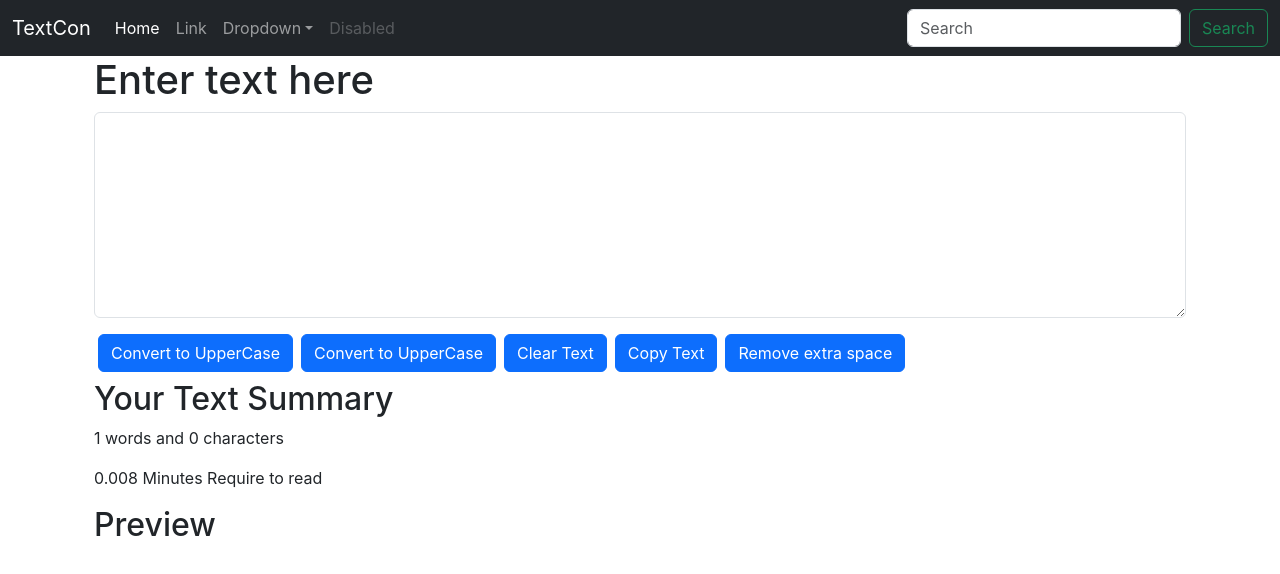
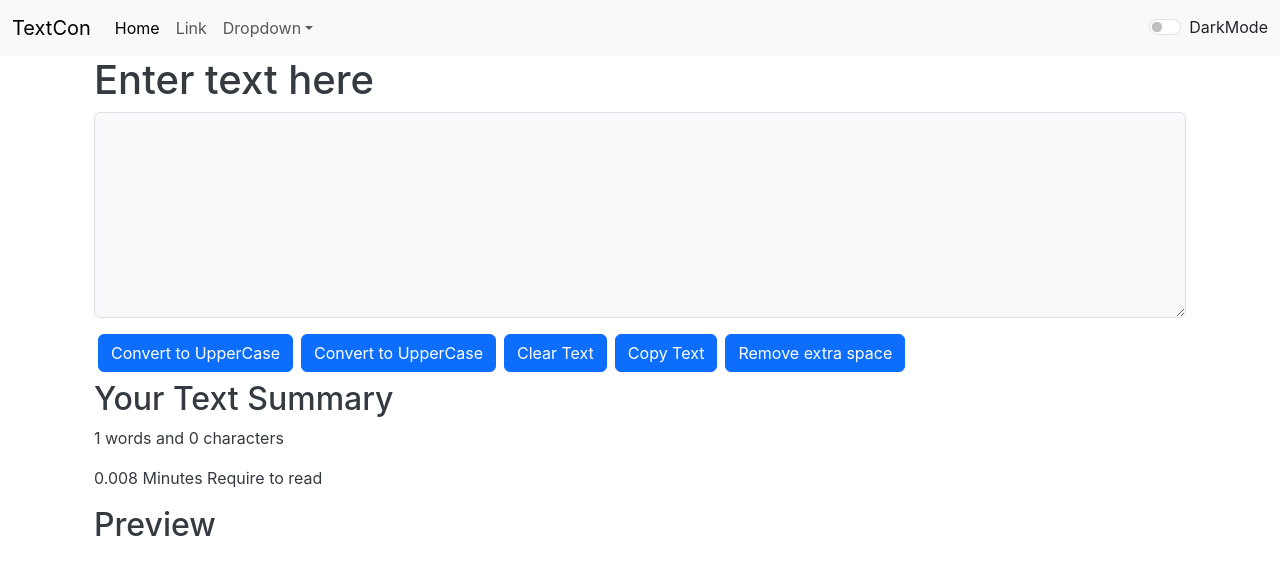
Before and after one commit to Rishabh7068/Textutil, a React (Create React App) app: page / in a window 1280 px wide. Shown: the top 574 px of the page. Built offline with nearby package versions, Linux system fonts and the light colour scheme.

Commit message:
Enable Dark Mode

```diff
--- a/src/App.js
+++ b/src/App.js
@@ -1,13 +1,25 @@
+import { useState } from 'react';
 import './App.css';
 import Header from './component/Header';
 import TextArea from './component/TextArea';
 
+
 function App() {
+  const [darkmode ,setDarkmode] = useState('light');
+  const toggleMode = () => {
+    if(darkmode === 'light'){
+      setDarkmode('dark');
+      document.body.style.backgroundColor ='#212529';
+    }else{
+      document.body.style.backgroundColor ='#f8f9fa';
+      setDarkmode('light');
+    }
+  }
   return (
     <>
-    <Header title = "TextCon"/>
+    <Header title = "TextCon" mode={darkmode}  togglemode={toggleMode}/>
     <div className="container">
-      <TextArea heading = "Enter text here"/>
+      <TextArea heading = "Enter text here" mode={darkmode}/>
     </div>
     </>
   );
--- a/src/component/Header.js
+++ b/src/component/Header.js
@@ -1,54 +1,104 @@
-import React from 'react'
-import PropTypes from 'prop-types'
+import React from "react";
+import PropTypes from "prop-types";
 
 export default function Header(props) {
+
   return (
     <>
-    <nav className="navbar navbar-expand-lg navbar-dark bg-dark">
+      <nav
+        className={`navbar navbar-expand-lg navbar-${props.mode} bg-${props.mode}`}
+      >
         <div className="container-fluid">
-    <a className="navbar-brand" href="/">{props.title}</a>
-    <button className="navbar-toggler" type="button" data-bs-toggle="collapse" data-bs-target="#navbarSupportedContent" aria-controls="navbarSupportedContent" aria-expanded="false" aria-label="Toggle navigation">
+          <a className="navbar-brand" href="/">
+            {props.title}
+          </a>
+          <button
+            className="navbar-toggler"
+            type="button"
+            data-bs-toggle="collapse"
+            data-bs-target="#navbarSupportedContent"
+            aria-controls="navbarSupportedContent"
+            aria-expanded="false"
+            aria-label="Toggle navigation"
+          >
             <span className="navbar-toggler-icon"></span>
           </button>
           <div className="collapse navbar-collapse" id="navbarSupportedContent">
             <ul className="navbar-nav me-auto mb-2 mb-lg-0">
               <li className="nav-item">
-          <a className="nav-link active" aria-current="page" href="/">Home</a>
+                <a className="nav-link active" aria-current="page" href="/">
+                  Home
+                </a>
               </li>
               <li className="nav-item">
-          <a className="nav-link" href="/">Link</a>
+                <a className="nav-link" href="/">
+                  Link
+                </a>
               </li>
               <li className="nav-item dropdown">
-          <a className="nav-link dropdown-toggle" href="/" role="button" data-bs-toggle="dropdown" aria-expanded="false">
+                <a
+                  className="nav-link dropdown-toggle"
+                  href="/"
+                  role="button"
+                  data-bs-toggle="dropdown"
+                  aria-expanded="false"
+                >
                   Dropdown
                 </a>
                 <ul className="dropdown-menu">
-            <li><a className="dropdown-item" href="/">Action</a></li>
-            <li><a className="dropdown-item" href="/">Another action</a></li>
-            <li><hr className="dropdown-divider"/></li>
-            <li><a className="dropdown-item" href="/">Something else here</a></li>
+                  <li>
+                    <a className="dropdown-item" href="/">
+                      Action
+                    </a>
+                  </li>
+                  <li>
+                    <a className="dropdown-item" href="/">
+                      Another action
+                    </a>
+                  </li>
+                  <li>
+                    <hr className="dropdown-divider" />
+                  </li>
+                  <li>
+                    <a className="dropdown-item" href="/">
+                      Something else here
+                    </a>
+                  </li>
                 </ul>
               </li>
-        <li className="nav-item">
-          <a className="nav-link disabled" aria-disabled="true">Disabled</a>
-        </li>
+              {/* <li className="nav-item">
+                <a className="nav-link disabled" aria-disabled="true">
+                  Disabled
+                </a>
+              </li> */}
             </ul>
-      <form className="d-flex" role="search">
+            {/* <form className="d-flex" role="search">
         <input className="form-control me-2" type="search" placeholder="Search" aria-label="Search"/>
         <button className="btn btn-outline-success" type="submit">Search</button>
-      </form>
+      </form> */}
+            <div className={`form-check form-switch text-${props.mode === 'light' ? 'dark' : 'light'}`} >
+              <input
+                class="form-check-input"
+                type="checkbox"
+                role="switch"
+                id="flexSwitchCheckDefault"
+                onClick={props.togglemode}
+              />
+              <label className="form-check-label" htmlFor="flexSwitchCheckDefault">
+                DarkMode
+              </label>
+            </div>
           </div>
         </div>
       </nav>
     </>
-  )
+  );
 }
 
-
 Header.prototype = {
-    title : PropTypes.string.isRequired
+  title: PropTypes.string.isRequired,
 };
 
 Header.defaultProps = {
-    title : "Send title Prop"
+  title: "Send title Prop",
 };
--- a/src/component/TextArea.js
+++ b/src/component/TextArea.js
@@ -37,17 +37,19 @@ export default function TextArea(props) {
   return (
     <>
     <div className="container">
-        <h1>{props.heading}</h1>
+        <h1 style={{color : props.mode === 'dark' ? '#f8f9fa' : '#343a40'}}>{props.heading}</h1>
         <div className="mb-3">
-            <textarea className="form-control" value={text} onChange={handleOnChange} id="myBox" rows="8"></textarea>
+            <textarea className="form-control" value={text} onChange={handleOnChange} style={{backgroundColor :props.mode === 'dark' ? '#343a40' : '#f8f9fa',
+            color : props.mode === 'dark' ? '#f8f9fa' : '#343a40'
+            }} id="myBox" rows="8"></textarea>
         </div>
-        <buttton className="btn btn-primary mx-1" onClick={handelonclickup}>Convert to UpperCase</buttton>
+        <buttton className="btn btn-primary mx-1" onClick={handelonclickup}  >Convert to UpperCase</buttton>
         <buttton className="btn btn-primary mx-1" onClick={handleonClicklo}>Convert to UpperCase</buttton>
         <buttton className="btn btn-primary mx-1" onClick={handleonClickct}>Clear Text</buttton>
         <buttton className="btn btn-primary mx-1" onClick={handlecopy}>Copy Text</buttton>
         <buttton className="btn btn-primary mx-1" onClick={handleexspace}>Remove extra space</buttton>
     </div>
-    <div className="container my-2">
+    <div className="container my-2 " style={{color : props.mode === 'dark' ? '#f8f9fa' : '#343a40'}}>
       <h2>Your Text Summary</h2>
       <p>{text.split(" ").length} words and {text.length} characters</p>
       <p>{0.008*text.split(" ").length} Minutes Require to read</p>
```
Also changed, not shown: src/component/About.js (added). Lines whose indentation alone changed are shown as unchanged.
